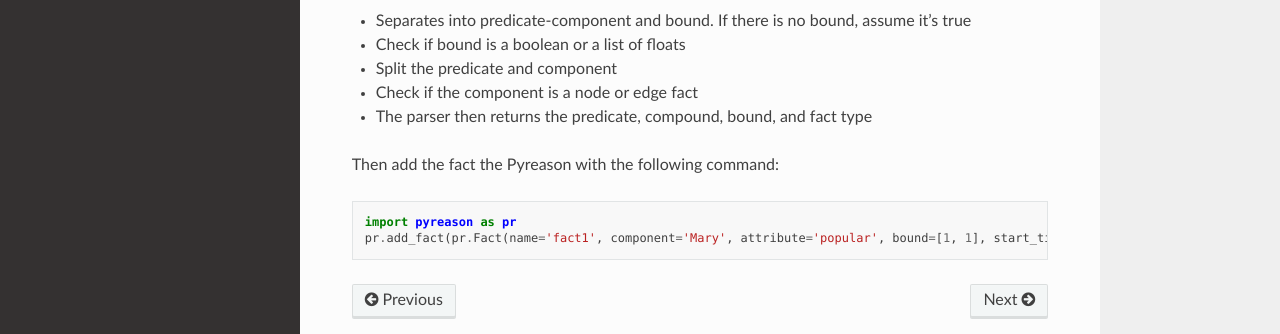
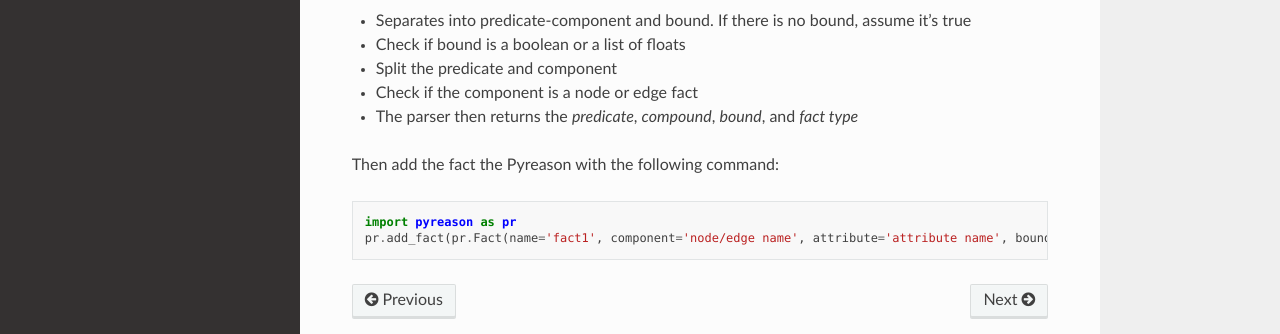
Before and after one commit to lab-v2/pyreason, a Sphinx documentation site: the page built from docs/source/user_guide/pyreason_facts.rst, in a window 1280 px wide and 1187 px high. Shown: the part 738-1072 px from the top of the window. Built offline with Sphinx 7.4.7 and the Read the Docs theme 3.1.0, drawn with Linux system fonts in a browser that asks for light colours; pages that are not in the unit, such as notebooks, are missing from menus.

Commit message:
fact file

```diff
--- a/docs/source/user_guide/pyreason_facts.rst
+++ b/docs/source/user_guide/pyreason_facts.rst
@@ -1,11 +1,9 @@
 Facts
 -----
-
 -  A fact is a statement that is true in the graph. It is a basic unit
    of knowledge that is used to derive new information.
 -  Facts are used to initialize the graph and are the starting point for
    reasoning.
-
 
 Fact Parameters
 ~~~~~~~~~~~~~~~
@@ -31,7 +29,7 @@ Fact parser takes in fact_text as input and then reads it as follows:
 - Check if bound is a boolean or a list of floats
 - Split the predicate and component
 - Check if the component is a node or edge fact
-- The parser then returns the predicate, compound, bound, and fact type
+- The parser then returns the *predicate*, *compound*, *bound*, and *fact type*
 
 
 Then add the fact the Pyreason with the following command:
@@ -39,4 +37,4 @@ Then add the fact the Pyreason with the following command:
 .. code:: python
 
    import pyreason as pr
-   pr.add_fact(pr.Fact(name='fact1', component='Mary', attribute='popular', bound=[1, 1], start_time=0, end_time=2))
+   pr.add_fact(pr.Fact(name='fact1', component='node/edge name', attribute='attribute name', bound=[1, 1], start_time=0, end_time=2))
```
